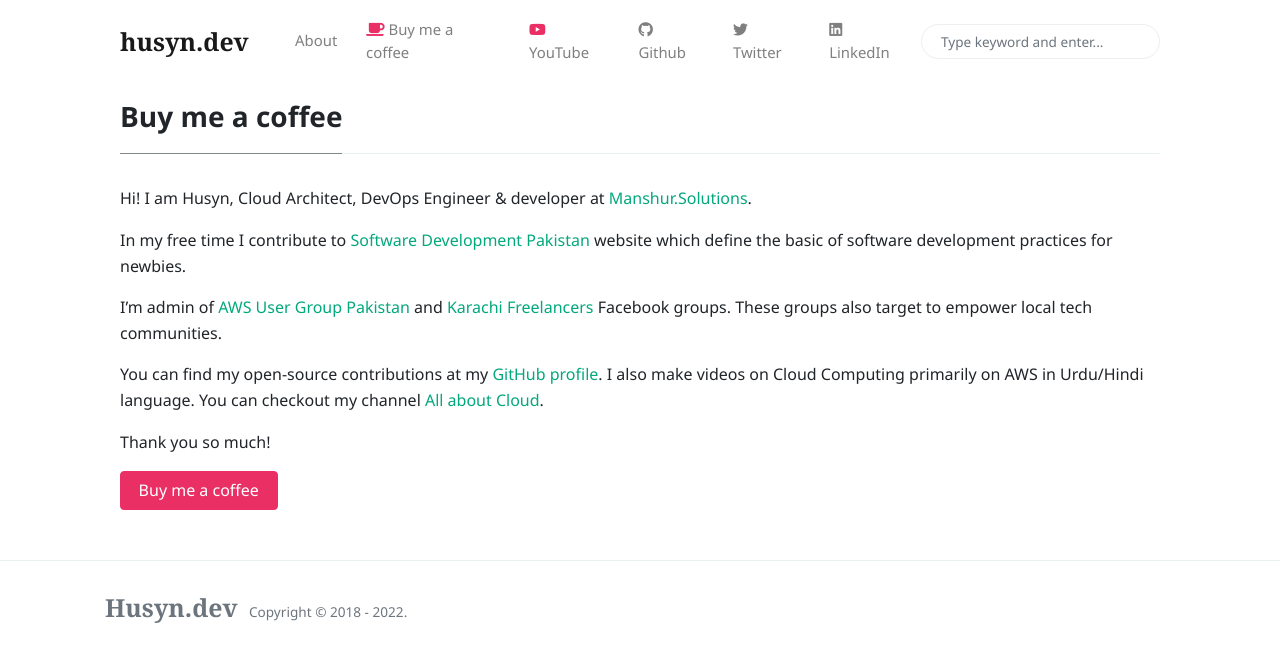
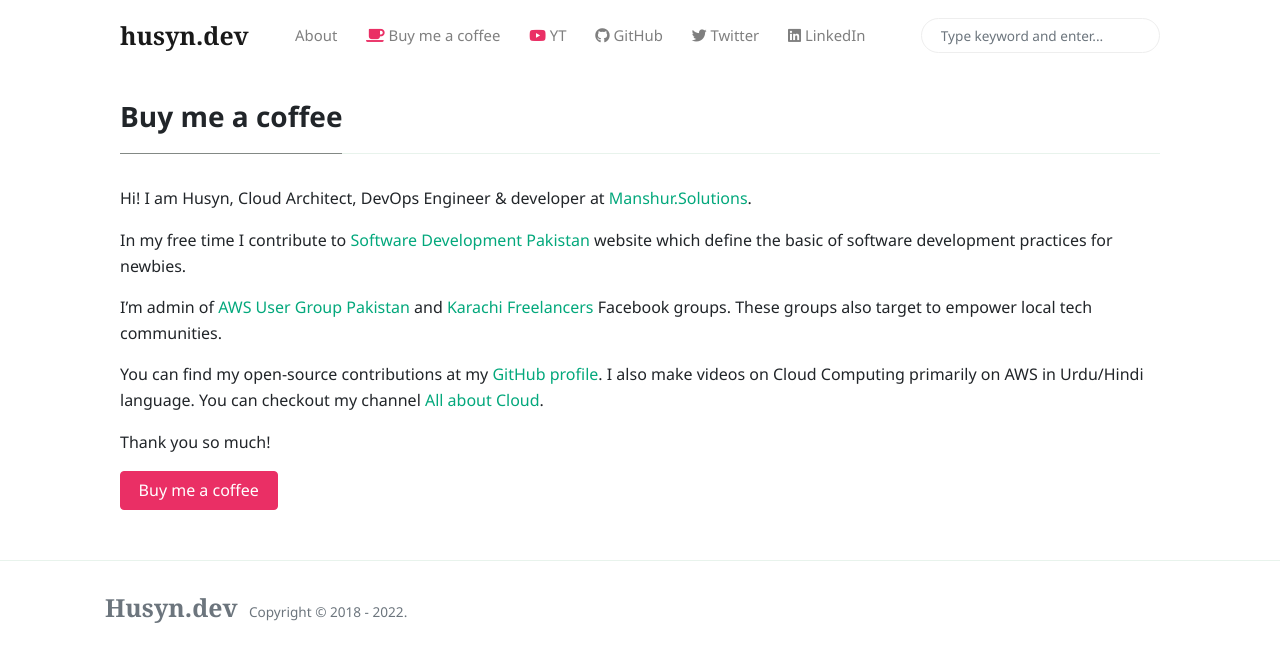
Before and after one commit to husyn/husyn.dev, a Jekyll site: the page built from _pages/buy-me-a-coffee.md, in a window 1280 px wide. Shown: the top 662 px of the page. Built offline with Jekyll 4.4.1, drawn with Linux system fonts in a browser that asks for light colours; nearby versions of some CDN libraries; our own code applies the rules of GitHub Pages for plain Markdown files.

Commit message:
Updates spellings

```diff
--- a/_includes/menu-header.html
+++ b/_includes/menu-header.html
@@ -14,11 +14,11 @@
     <a target="_blank" class="nav-link" href="https://www.buymeacoffee.com/husyn"><i class="fa fa-coffee text-danger"></i> Buy me a coffee</a>
 </li>
 <li class="nav-item">
-    <a target="_blank" class="nav-link" href="https://www.youtube.com/channel/UCQnAN556-_JeXfiQi9SgN_g"><i class="fab fa-youtube text-danger"></i> YouTube</a>
+    <a target="_blank" class="nav-link" href="https://www.youtube.com/channel/UCQnAN556-_JeXfiQi9SgN_g"><i class="fab fa-youtube text-danger"></i> YT</a>
 </li>
 
 <li class="nav-item">
-    <a target="_blank" class="nav-link" href="https://github.com/husyn"><i class="fab fa-github"></i> Github</a>
+    <a target="_blank" class="nav-link" href="https://github.com/husyn"><i class="fab fa-github"></i> GitHub</a>
 </li>
 
 <li class="nav-item">
```
